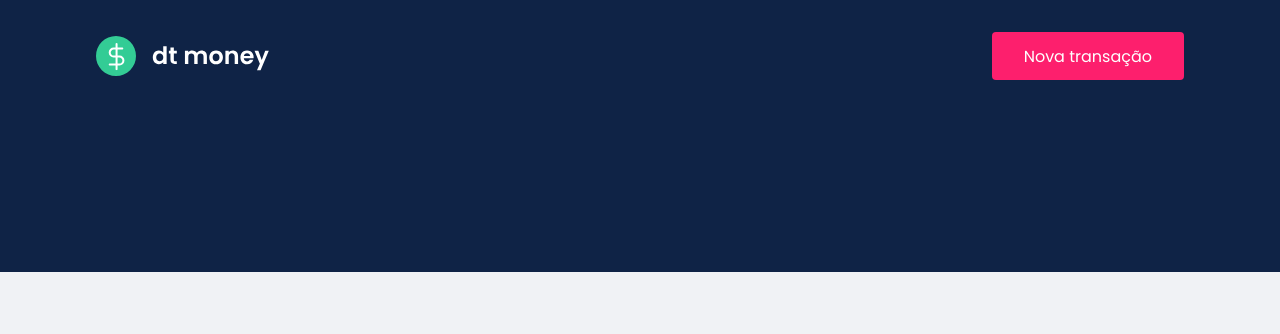
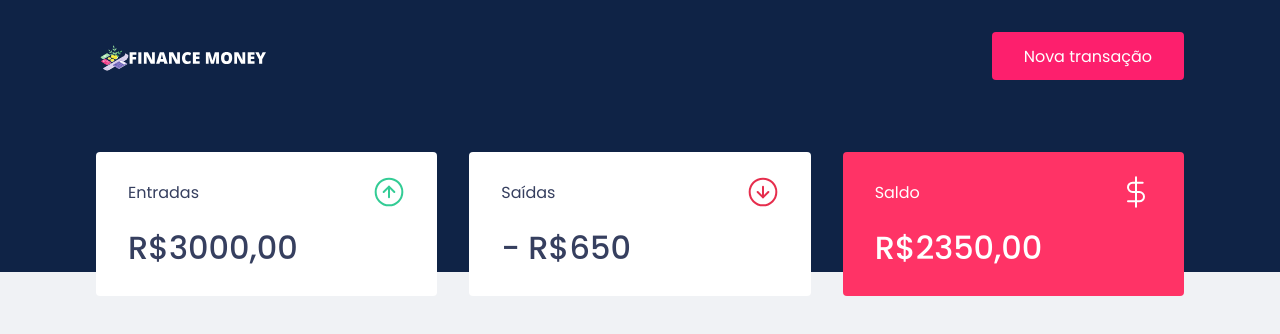
Before and after one commit to alangeek/Finance_Money_React_Typescript, a React (Create React App) app: page / in a window 1280 px wide. Shown: the top 334 px of the page. Built offline with nearby package versions, Linux system fonts and the light colour scheme.

Commit message:
Component Summary

```diff
--- a/public/index.html
+++ b/public/index.html
@@ -11,7 +11,7 @@
     />
 
     <link rel="shortcut icon" href="favicon.png" type="image/png">
-    <link href="https://fonts.googleapis.com/css2?family=Poppins:wght@400;600&display=swap" rel="stylesheet">
+    <link href="https://fonts.googleapis.com/css2?family=Poppins:wght@400;500;600&display=swap" rel="stylesheet">
 
     <title>Finance Money</title>
   </head>
--- a/src/App.tsx
+++ b/src/App.tsx
@@ -1,3 +1,4 @@
+import { Dashboard } from './components/Dashboard';
 import { Header } from './components/Header';
 import { GlobalStyle } from './styles/global';
 
@@ -5,6 +6,7 @@
   return (
     <>
       <Header />
+      <Dashboard />
       <GlobalStyle />
     </>
   );
--- /dev/null
+++ b/src/components/Dashboard/index.tsx
@@ -0,0 +1,11 @@
+import { Summary } from "../Summary";
+
+import { Container } from "./styles";
+
+export function Dashboard() {
+  return (
+    <Container>
+      <Summary />
+    </Container>
+  );
+}
--- /dev/null
+++ b/src/components/Dashboard/styles.ts
@@ -0,0 +1,7 @@
+import styled from 'styled-components';
+
+export const Container = styled.main`
+  max-width: 1120px;
+  margin: 0 auto;
+  padding: 2.5rem 1rem;
+`;
--- a/src/components/Header/styles.ts
+++ b/src/components/Header/styles.ts
@@ -28,5 +28,7 @@
       filter: brightness(0.9);
     }
 
+
+
   }
 `;
--- /dev/null
+++ b/src/components/Summary/index.tsx
@@ -0,0 +1,35 @@
+import incomeImg from '../../assets/income.svg';
+import outcomeImg from '../../assets/outcome.svg';
+import totalImg from '../../assets/total.svg';
+
+import { Container } from "./styles";
+
+export function Summary() {
+  return (
+    <Container>
+      <div>
+        <header>
+          <p>Entradas</p>
+          <img src={incomeImg} alt="Entradas" />
+        </header>
+        <strong>R$3000,00</strong>
+      </div>
+
+      <div>
+        <header>
+          <p>Saídas</p>
+          <img src={outcomeImg} alt="Saídas" />
+        </header>
+        <strong>- R$650</strong>
+      </div>
+
+      <div className="highlight-background">
+        <header>
+          <p>Saldo</p>
+          <img src={totalImg} alt="Saldo" />
+        </header>
+        <strong>R$2350,00</strong>
+      </div>
+    </Container>
+  )
+}
--- /dev/null
+++ b/src/components/Summary/styles.ts
@@ -0,0 +1,34 @@
+import styled from 'styled-components';
+
+export const Container = styled.div`
+  display: grid;
+  grid-template-columns: repeat(3, 1fr);
+  gap: 2rem;
+  margin-top: -10rem;
+
+  div {
+    background: var(--shape);
+    padding: 1.5rem 2rem;
+    border-radius: 0.25rem;
+    color: var(--text-title);
+
+    header {
+      display: flex;
+      align-items: center;
+      justify-content: space-between;
+    }
+
+    strong {
+      display: block;
+      margin-top: 1rem;
+      font-size: 2rem;
+      font-weight: 500;
+      line-height: 3rem;
+    }
+
+    &.highlight-background {
+      background: var(--red);
+      color: #fff;
+    }
+  }
+`;
```
Also changed, not shown: src/assets/logo.svg.
